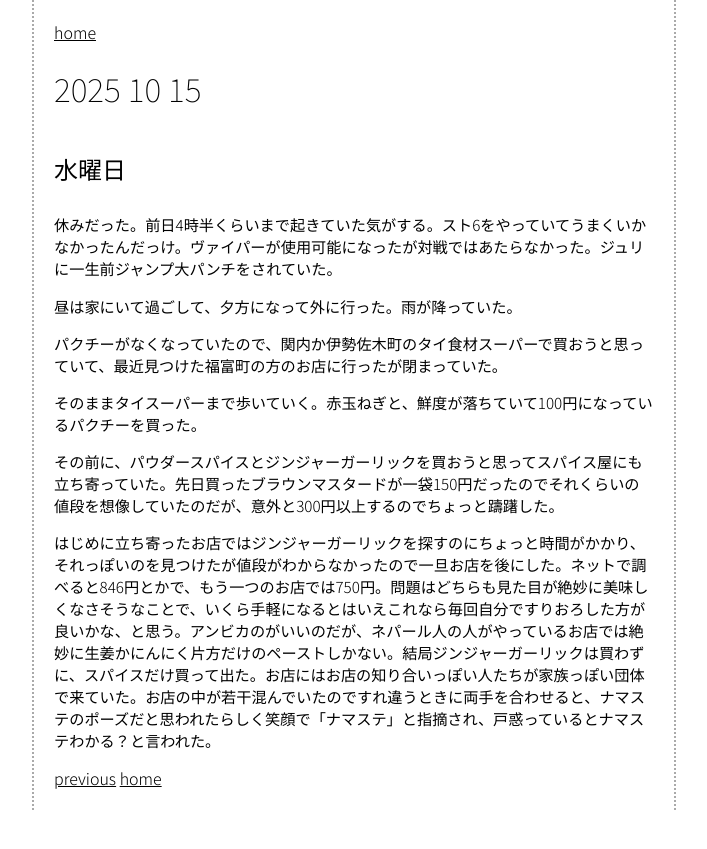
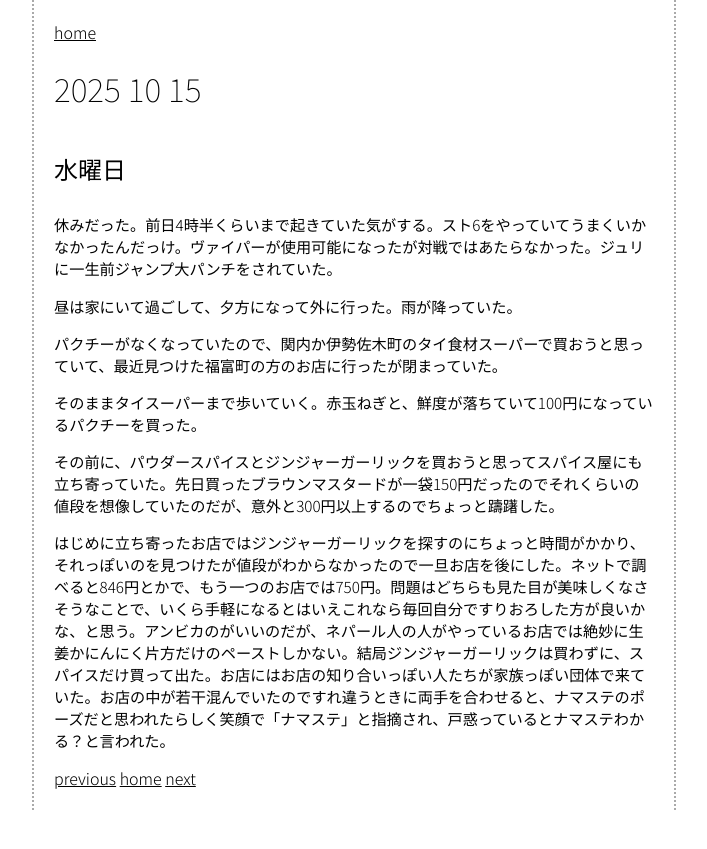
Before and after one commit to mkataoka73/mkataoka73.github.io, a Jekyll site: the page built from _posts/2025-10-15-2025-10-15.md, in a window 1280 px wide. Shown: the top 849 px of the page, without its empty margins (286-993 px from the left). Built offline with Jekyll 4.4.1, drawn with Linux system fonts in a browser that asks for light colours.

Commit message:
Add new post

```diff
--- a/_posts/2025-10-15-2025-10-15.md
+++ b/_posts/2025-10-15-2025-10-15.md
@@ -14,4 +14,4 @@ layout: post
 
 その前に、パウダースパイスとジンジャーガーリックを買おうと思ってスパイス屋にも立ち寄っていた。先日買ったブラウンマスタードが一袋150円だったのでそれくらいの値段を想像していたのだが、意外と300円以上するのでちょっと躊躇した。
 
-はじめに立ち寄ったお店ではジンジャーガーリックを探すのにちょっと時間がかかり、それっぽいのを見つけたが値段がわからなかったので一旦お店を後にした。ネットで調べると846円とかで、もう一つのお店では750円。問題はどちらも見た目が絶妙に美味しくなさそうなことで、いくら手軽になるとはいえこれなら毎回自分ですりおろした方が良いかな、と思う。アンビカのがいいのだが、ネパール人の人がやっているお店では絶妙に生姜かにんにく片方だけのペーストしかない。結局ジンジャーガーリックは買わずに、スパイスだけ買って出た。お店にはお店の知り合いっぽい人たちが家族っぽい団体で来ていた。お店の中が若干混んでいたのですれ違うときに両手を合わせると、ナマステのポーズだと思われたらしく笑顔で「ナマステ」と指摘され、戸惑っているとナマステわかる？と言われた。
+はじめに立ち寄ったお店ではジンジャーガーリックを探すのにちょっと時間がかかり、それっぽいのを見つけたが値段がわからなかったので一旦お店を後にした。ネットで調べると846円とかで、もう一つのお店では750円。問題はどちらも見た目が美味しくなさそうなことで、いくら手軽になるとはいえこれなら毎回自分ですりおろした方が良いかな、と思う。アンビカのがいいのだが、ネパール人の人がやっているお店では絶妙に生姜かにんにく片方だけのペーストしかない。結局ジンジャーガーリックは買わずに、スパイスだけ買って出た。お店にはお店の知り合いっぽい人たちが家族っぽい団体で来ていた。お店の中が若干混んでいたのですれ違うときに両手を合わせると、ナマステのポーズだと思われたらしく笑顔で「ナマステ」と指摘され、戸惑っているとナマステわかる？と言われた。
```
Also changed, not shown: _posts/2025-10-17-2025-10-17.md (added, +11 -0 lines).
